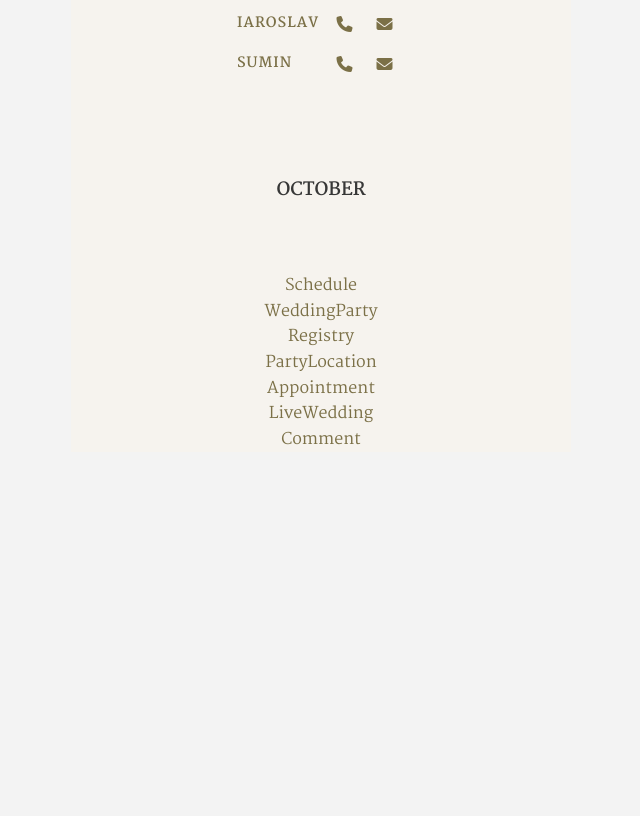
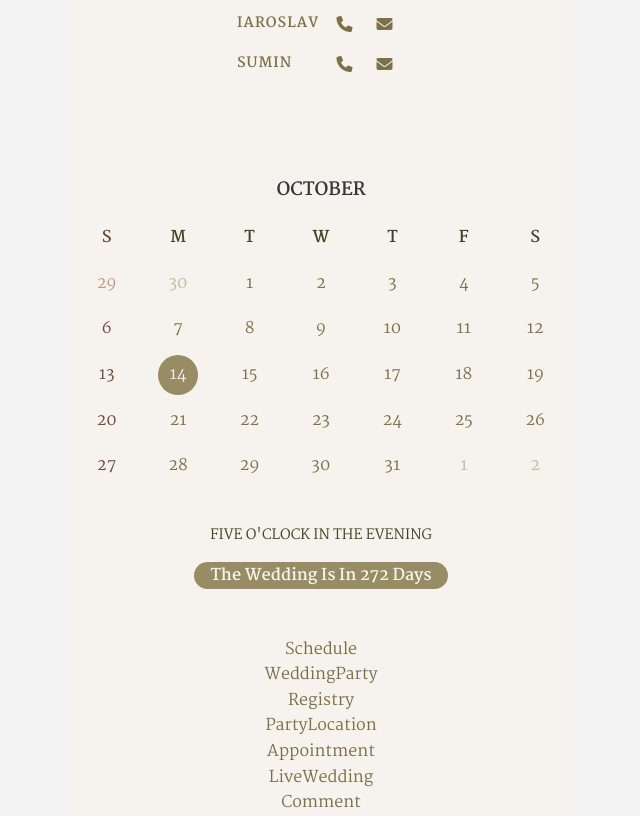
Before and after one commit to NaraeJang/Wegic, a React (Vite) app: page / in a window 1280 px wide. Shown: the part 2820-3636 px from the top of the page, without its empty margins (319-959 px from the left). Before the commit the page ends 3273 px from the top, so only its background shows below. Built offline with nearby package versions, Linux system fonts and the light colour scheme; a web font is replaced by a local one.

Commit message:
render calendar

```diff
--- a/src/App.jsx
+++ b/src/App.jsx
@@ -44,6 +44,7 @@ function App() {
   };
 
   const dDay = {
+    year: getTargetDate().format('YYYY'),
     fullYearFR: getTargetDate().locale('fr').format('MMMM DD, YYYY'),
     monthFR: getTargetDate().locale('fr').format('MMMM'),
     theDayFR: getTargetDate().locale('fr').format('dddd'),
--- a/src/componenets/Calendar.jsx
+++ b/src/componenets/Calendar.jsx
@@ -1,13 +1,137 @@
+import { useState, useEffect } from 'react';
 import { useWegicContext } from '../App';
 import { TitleNoDivider } from '../subCompoenets';
+import dayjs from 'dayjs';
+import calendar from 'dayjs/plugin/calendar';
+
+dayjs.extend(calendar);
 
 const Calendar = () => {
   const { dDay } = useWegicContext();
-  const { monthFR, monthEN } = dDay;
+  const { monthFR, monthEN, year } = dDay;
+
+  const weddingDDay = document.querySelector('.d-day span');
+
+  useEffect(() => {
+    renderCalendar();
+  }, []);
+
+  const [calendarComponent, setCalendarComponent] = useState(null);
+
+  // CALCULATE D-DAY
+
+  // GET SUNDAY
+  function getSundayDates(year, month) {
+    const dates = [];
+
+    // Loop through all the days of the month
+    for (let day = 1; day <= 31; day++) {
+      const date = new Date(year, month, day);
+
+      if (date.getMonth() === month && date.getDay() === 0) {
+        // If the date is in the desired month and it's a Sunday (day 0), add it to the array
+        dates.push(date.getDate());
+      }
+    }
+
+    return dates;
+  }
+
+  // RENDER CALENDAR
+  const renderCalendar = () => {
+    //getting first day of month.
+    let firstDayOfMonth = dayjs(`${year}-10-01`).get('day');
+
+    //getting last date of october.
+    let lastDateOfThisMonth = dayjs(`${year}-11-01`)
+      .subtract(1, 'day')
+      .format('DD');
+    //getting last date of previous month.
+    let lastDateOfLastMonth = dayjs(`${year}-10-01`)
+      .subtract(1, 'day')
+      .format('DD');
+    //getting last day of october.
+    let lastDayOfThisMonth = dayjs(`${year}-10-${lastDateOfThisMonth}`).get(
+      'day'
+    );
+
+    let liTag = [];
+    let sundays = '';
+
+    //creating li of previous month last days
+    for (let i = firstDayOfMonth - 1; i >= 0; i--) {
+      if (i === 6) {
+        break; // Skip the remaining iterations of the loop if i is 6 (Saturday)
+      }
+
+      if (getSundayDates(year, 8).includes(lastDateOfLastMonth - i)) {
+        sundays = 'inactive sunday';
+      } else {
+        sundays = 'inactive';
+      }
+
+      liTag.push(
+        <li key={lastDateOfLastMonth - i} className={`${sundays}`}>
+          {lastDateOfLastMonth - i}
+        </li>
+      );
+    }
+
+    //creating li of all days of current month
+    for (let i = 1; i <= lastDateOfThisMonth; i++) {
+      // find sundays in October
+      if (getSundayDates(year, 9).includes(i)) {
+        sundays = 'sunday';
+      } else {
+        sundays = '';
+      }
+
+      let dDay = i === new Date(year, 9, 14).getDate() ? 'active' : '';
+
+      liTag.push(
+        <li key={i + 'currentMonth'} className={`${dDay} ${sundays}`}>
+          {i}
+        </li>
+      );
+    }
+
+    //creating li of days of next month
+    for (let i = lastDayOfThisMonth; i < 6; i++) {
+      if (i === 6) {
+        break; // Skip the remaining iterations of the loop if i is 6 (Saturday)
+      }
+      liTag.push(
+        <li key={i + `nextMonth`} className="inactive">
+          {i - lastDayOfThisMonth + 1}
+        </li>
+      );
+    }
+
+    // Update the state with the generated JSX
+    setCalendarComponent(<ul className="days">{liTag}</ul>);
+  };
 
   return (
-    <section id="calendar" className="container">
-      <TitleNoDivider titleEn={monthEN} titleFr={monthFR} />
+    <section id="calendar">
+      <div className="container">
+        <TitleNoDivider titleEn={monthEN} titleFr={monthFR} />
+        <div className="calendar">
+          <ul className="weeks">
+            <li className="sunday">s</li>
+            <li>m</li>
+            <li>t</li>
+            <li>w</li>
+            <li>t</li>
+            <li>f</li>
+            <li>s</li>
+          </ul>
+          {calendarComponent}
+        </div>
+        <h6> FIVE O'CLOCK IN THE EVENING</h6>
+        <h4 className="d-day">
+          The wedding is in <span>272</span> days
+        </h4>
+      </div>
     </section>
   );
 };
--- a/src/index.css
+++ b/src/index.css
@@ -379,6 +379,74 @@ ul {
   color: #414223;
 }
 
+#calendar .container h6 {
+  text-transform: uppercase;
+  color: #414223;
+  font-size: 0.875rem;
+  font-weight: 400;
+  margin-bottom: 0.825rem;
+}
+#calendar .container .d-day {
+  padding: 0.25rem 1rem;
+  gap: 0.25rem;
+  color: #f6f3ee;
+  background-color: #978c63;
+  display: inline-block;
+  border-radius: 1.25rem;
+}
+#calendar ul.weeks {
+  font-weight: 700;
+}
+
+.calendar {
+  padding-bottom: 1.5rem;
+}
+.calendar ul {
+  display: flex;
+  flex-wrap: wrap;
+  list-style: none;
+  text-align: center;
+}
+.calendar ul .sunday {
+  color: #6f4933 !important;
+}
+.calendar ul li {
+  position: relative;
+  width: 14.2857142857%;
+  z-index: 1;
+  margin-bottom: 1.25rem;
+}
+.calendar ul li::before {
+  content: "";
+  position: absolute;
+  width: 2.5rem;
+  height: 2.5rem;
+  top: 50%;
+  left: 50%;
+  transform: translate(-50%, -50%);
+  z-index: -1;
+  border-radius: 100%;
+}
+.calendar ul.weeks li {
+  text-transform: capitalize;
+  color: #414223;
+}
+.calendar ul.days li.active {
+  color: #f3f3f3;
+}
+.calendar ul.days li.active::before {
+  background: #978c63;
+}
+.calendar ul.days li.active.sunday {
+  color: #6f4933;
+}
+.calendar ul.days li.inactive {
+  color: #c3ba98;
+}
+.calendar ul.days li.inactive.sunday {
+  color: #c29479 !important;
+}
+
 .btn, .btn:visited, .btn:link {
   display: inline-block;
   width: 73%;
--- /dev/null
+++ b/src/sass/base/_calendar.scss
@@ -0,0 +1,87 @@
+#calendar {
+  .container {
+    h6 {
+      text-transform: uppercase;
+      color: $cc-primary-800;
+      font-size: 0.875rem;
+      font-weight: $font-weight-regular;
+      margin-bottom: 0.825rem;
+    }
+
+    .d-day {
+      padding: 0.25rem 1rem;
+      gap: 0.25rem;
+      color: $background-color;
+      background-color: $cc-primary-400;
+      display: inline-block;
+      border-radius: 1.25rem;
+    }
+  }
+
+  ul {
+    &.weeks {
+      font-weight: $font-weight-bold;
+    }
+  }
+}
+
+.calendar {
+  padding-bottom: 1.5rem;
+
+  ul {
+    display: flex;
+    flex-wrap: wrap;
+    list-style: none;
+    text-align: center;
+
+    .sunday {
+      color: $cc-secondary-800 !important;
+    }
+
+    li {
+      position: relative;
+      width: calc(100% / 7);
+      z-index: 1;
+      margin-bottom: 1.25rem;
+    }
+
+    li::before {
+      content: '';
+      position: absolute;
+      width: 2.5rem;
+      height: 2.5rem;
+
+      top: 50%;
+      left: 50%;
+      transform: translate(-50%, -50%);
+      z-index: -1;
+      border-radius: 100%;
+    }
+
+    &.weeks li {
+      text-transform: capitalize;
+      color: $cc-primary-800;
+    }
+
+    &.days li {
+      &.active {
+        color: $cc-white;
+        &::before {
+          background: $cc-primary-400;
+        }
+
+        &.sunday {
+          color: $cc-secondary-800;
+        }
+      }
+
+      &.inactive {
+        color: lighten($cc-primary-500, 30%);
+      }
+
+      &.inactive.sunday {
+        color: lighten($cc-secondary-800, 30%) !important;
+      }
+    }
+  }
+}
--- a/src/sass/main.scss
+++ b/src/sass/main.scss
@@ -4,6 +4,7 @@
 @import 'base/hero';
 @import 'base/gallery';
 @import 'base/contact';
+@import 'base/calendar';
 
 @import 'sass-components/button';
 @import 'sass-components/form';
```
Also changed, not shown: src/context/date.js (added, +44 -0 lines), 1 other file (tests, documents, lock files or other folders).
